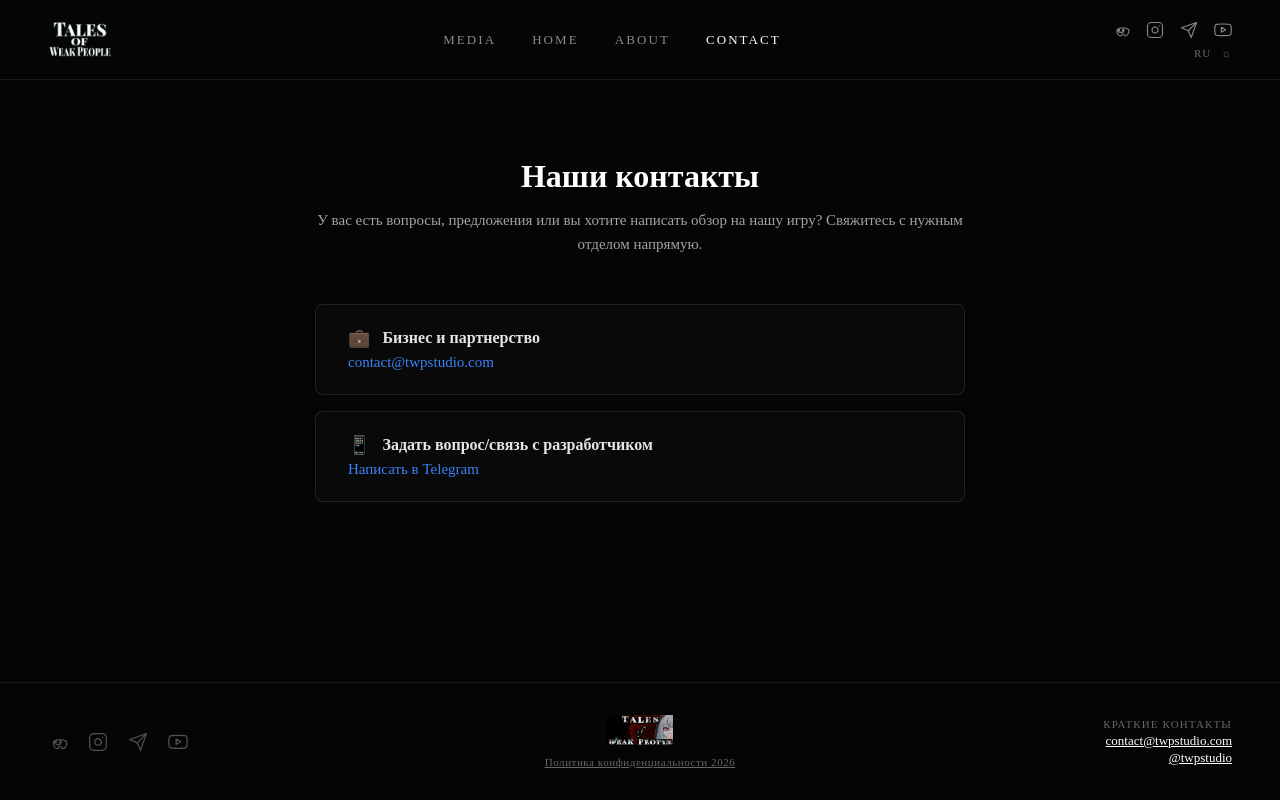
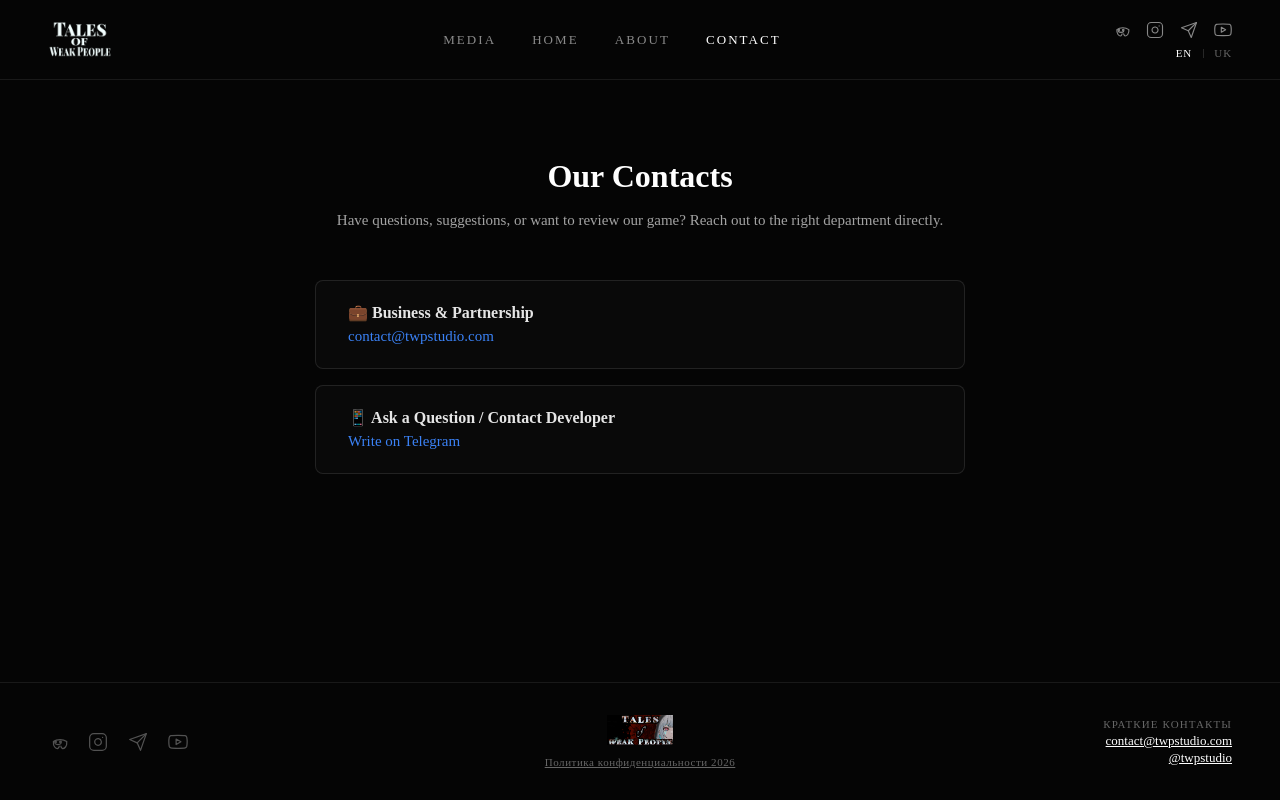
Before and after one commit to spidermanhero1/routingPage, a React (Vite) app: page /contact in a window 1280 px wide. Built offline with nearby package versions, Linux system fonts and the light colour scheme.

Commit message:
make 3 page  localization

```diff
--- a/src/components/Header/Header.jsx
+++ b/src/components/Header/Header.jsx
@@ -1,6 +1,7 @@
 import React from 'react';
 import { useNavigate, useLocation } from 'react-router';
 import styles from './Header.module.css';
+import { useLanguage } from '../../context/LanguageContext';
 import logoSrc from '../../assets/logo.png';
 import { CONTACTS } from '../../data/contacts';
 
@@ -14,6 +15,7 @@ const NAVIGATION = [
 const Header = () => {
   const navigate = useNavigate();
   const location = useLocation();
+  const { lang, setLang, t } = useLanguage();
 
   // 1. Проверяем, находимся ли мы на главной странице
   const isHomePage = location.pathname === '/';
@@ -30,19 +32,31 @@ const Header = () => {
       </div>
 
       <nav className={styles.nav}>
-        {NAVIGATION.map((item) => {
-          const isActive = location.pathname === item.path;
-          return (
-            <button
-              key={item.path}
-              type="button"
-              className={`${styles.navItem} ${isActive ? styles.active : ''}`}
-              onClick={() => navigate(item.path)}
-            >
-              {item.label}
-            </button>
-          );
-        })}
+        {/* 3. Применяем функцию t() к названиям вкладок */}
+        <button
+          className={`${styles.navItem} ${location.pathname === '/media' ? styles.active : ''}`}
+          onClick={() => navigate('/media')}
+        >
+          {t('nav.media')}
+        </button>
+        <button
+          className={`${styles.navItem} ${location.pathname === '/' ? styles.active : ''}`}
+          onClick={() => navigate('/')}
+        >
+          {t('nav.home')}
+        </button>
+        <button
+          className={`${styles.navItem} ${location.pathname === '/about' ? styles.active : ''}`}
+          onClick={() => navigate('/about')}
+        >
+          {t('nav.about')}
+        </button>
+        <button
+          className={`${styles.navItem} ${location.pathname === '/contact' ? styles.active : ''}`}
+          onClick={() => navigate('/contact')}
+        >
+          {t('nav.contact')}
+        </button>
       </nav>
 
       <div className={styles.actions}>
@@ -84,10 +98,25 @@ const Header = () => {
           </a>
 
         </div>
-
-        <div className={styles.systemControls}>
-          <button type="button" className={styles.controlBtn}>RU</button>
-          <button type="button" className={styles.controlBtn}>☼</button>
+       <div className={styles.systemControls}>
+          {/* 4. Кнопки смены языка EN и UK */}
+          <button
+            type="button"
+            className={styles.controlBtn}
+            style={{ color: lang === 'en' ? '#fff' : '#666' }}
+            onClick={() => setLang('en')}
+          >
+            EN
+          </button>
+          <span style={{ color: '#444', fontSize: '11px' }}>|</span>
+          <button
+            type="button"
+            className={styles.controlBtn}
+            style={{ color: lang === 'uk' ? '#fff' : '#666' }}
+            onClick={() => setLang('uk')}
+          >
+            UK
+          </button>
         </div>
       </div>
     </header>
--- /dev/null
+++ b/src/context/LanguageContext.jsx
@@ -0,0 +1,37 @@
+import React, { createContext, useState, useContext, useEffect } from 'react';
+import { en } from '../data/locales/en';
+import { uk } from '../data/locales/uk';
+
+const dictionaries = { en, uk };
+
+const LanguageContext = createContext();
+
+export const LanguageProvider = ({ children }) => {
+  // Берем язык из кэша браузера, если его нет — ставим 'en'
+  const [lang, setLang] = useState(() => localStorage.getItem('app_lang') || 'en');
+
+  // Сохраняем выбор пользователя, чтобы при перезагрузке язык не сбрасывался
+  useEffect(() => {
+    localStorage.setItem('app_lang', lang);
+  }, [lang]);
+
+  // Функция перевода: принимает ключ (например, 'nav.home') и отдает текст
+  const t = (key) => {
+    const keys = key.split('.');
+    let value = dictionaries[lang];
+
+    for (let k of keys) {
+      if (value[k] === undefined) return key;
+      value = value[k];
+    }
+    return value;
+  };
+
+  return (
+    <LanguageContext.Provider value={{ lang, setLang, t }}>
+      {children}
+    </LanguageContext.Provider>
+  );
+};
+
+export const useLanguage = () => useContext(LanguageContext);
--- a/src/data/locales/en.js
+++ b/src/data/locales/en.js
@@ -9,16 +9,33 @@ export const en = {
     subtitle: 'Independent Game Development Studio',
     wishlist: 'Wishlist on Steam',
   },
+  about: {
+    foundedLabel: 'FOUNDED',
+    foundedDate: 'June 5, 2026',
+    headquarterLabel: 'HEADQUARTER',
+    headquarterValue: 'Planet Earth',
+    leftCol: {
+      p1: 'TWP.Studio was founded by an independent developer who sees game creation as pure artistic expression rather than a corporate race. Free from industry dogmas, preset molds, or chasing fleeting trends.',
+      p2: 'Creativity knows no labels, age, background, or predefined roles. The creator remains neutral and dissolves into the work itself — because the only thing that truly matters is the experience delivered to the player.',
+      p3: 'The journey began with visual novels — a medium driven by storytelling, atmosphere, and intimate narratives. Yet this is only the starting point: the studio evolves without boundaries, embracing new ideas and formats.',
+    },
+    rightCol: {
+      p1: 'Exploring different genres is a natural progression. Moving from atmospheric narrative adventures into new interactive spaces and mechanics: no single genre should confine a genuine idea.',
+      p2: 'Each project is a standalone world built from the ground up with meticulous attention to detail. No biases, no assumptions, and no creative limits — just craft, code, and an honest connection with the player.',
+      quote: 'For us, games are neither bound by the identities of their creators nor confined by genre labels. They are living worlds, mood, and experiences that speak entirely for themselves.',
+    },
+  },
+  contact: {
+    title: 'Our Contacts',
+    subtitle: 'Have questions, suggestions, or want to review our game? Reach out to the right department directly.',
+    businessTitle: '💼 Business & Partnership',
+    devTitle: '📱 Ask a Question / Contact Developer',
+    telegramAction: 'Write on Telegram',
+  },
+  media: {
+    charactersTitle: 'Characters',
+    charactersDesc: 'Here will be the character descriptions. Learn about the lore, personality traits, and unique abilities.',
+    locationsTitle: 'Atmospheric Locations',
+    locationsDesc: 'Trenches scarred by the cataclysm, enveloped in a mysterious yellow fog. Explore the gloomy corridors, abandoned ruins, and hidden dungeons.',
+  }
 };
-export const uk = {
-  nav: {
-    media: 'Media',
-    home: 'Home',
-    about: 'About',
-    contact: 'Contact',
-  },
-  home: {
-    subtitle: 'Independent Game Development Studio',
-    wishlist: 'Wishlist on Steam',
-  },
-};
--- a/src/data/locales/uk.js
+++ b/src/data/locales/uk.js
@@ -9,4 +9,33 @@ export const uk = {
     subtitle: 'Незалежна студія розробки',
     wishlist: 'У бажане в Steam',
   },
+  about: {
+    foundedLabel: 'FOUNDED',
+    foundedDate: '5 червня 2026',
+    headquarterLabel: 'HEADQUARTER',
+    headquarterValue: 'Планета Земля',
+    leftCol: {
+      p1: 'TWP.Studio заснована незалежним розробником, для якого створення ігор — це насамперед простір чистого творчого самовираження, а не корпоративні перегони. Тут немає рамок індустрії, нав’язаних ролей чи гонитви за трендами.',
+      p2: 'Творчість не визнає ярликів, віку, статусів чи формальних біографій. Особистість творця розчиняється у його роботах, адже єдиним мірилом залишається сам досвід, який гравець отримує по той бік екрана.',
+      p3: 'Шлях розпочався з візуальних новел — формату, де на першому місці стоять сценарій, атмосфера та особисті історії. Але це лише відправна точка: студія вільно розвивається та відкрита до будь-яких механік і напрямів.',
+    },
+    rightCol: {
+      p1: 'Вихід у нові жанри — природний крок уперед. Від камерних наративних історій до інтерактивних експериментів і нових ігрових форм: межі одного жанру затісні для втілення всіх задумів.',
+      p2: 'Кожен проєкт — це повністю самостійний світ, створений з нуля з увагою до деталей. Жодних стереотипів, упереджень чи обмежень — лише код, візуал та щирий діалог із гравцем.',
+      quote: 'Для нас ігри — це не ярлики авторів і не суворі рамки жанрів. Це емоції, живі світи та атмосфера, які говорять самі за себе.',
+    },
+  },
+  contact: {
+    title: 'Наші контакти',
+    subtitle: 'Маєте запитання, пропозиції або бажаєте написати огляд на нашу гру? Зв\'яжіться з потрібним відділом безпосередньо.',
+    businessTitle: '💼 Бізнес та партнерство',
+    devTitle: '📱 Задати питання / Зв\'язок з розробником',
+    telegramAction: 'Написати в Telegram',
+  },
+  media: {
+    charactersTitle: 'Персонажі',
+    charactersDesc: 'Тут буде опис персонажів. Дізнайтеся про лор, особливості характеру та унікальні здібності.',
+    locationsTitle: 'Атмосферні локації',
+    locationsDesc: 'Окопи, що залишилися після катаклізму, оповиті загадковим жовтим туманом. Досліджуйте похмурі коридори, покинуті міста та приховані підземелля.',
+  }
 };
--- a/src/main.jsx
+++ b/src/main.jsx
@@ -1,13 +1,14 @@
 import { StrictMode } from 'react'
 import { createRoot } from 'react-dom/client'
 import './reset.css'
+import { LanguageProvider } from './context/LanguageContext';
 import { BrowserRouter } from 'react-router'
 import App from './App.jsx'
 
 createRoot(document.getElementById('root')).render(
-  <StrictMode>
-    <BrowserRouter>
-        <App />
-    </BrowserRouter>
-  </StrictMode>,
+  <LanguageProvider>
+  <BrowserRouter>
+    <App />
+  </BrowserRouter>
+</LanguageProvider>,
 )
--- a/src/pages/Contact/Contact.jsx
+++ b/src/pages/Contact/Contact.jsx
@@ -1,23 +1,24 @@
 import React from 'react';
 import styles from './Contact.module.css';
 import { CONTACTS } from '../../data/contacts';
+import { useLanguage } from '../../context/LanguageContext';
 
 const Contact = () => {
+  const { t } = useLanguage(); // Достаем функцию перевода
+
   return (
     <div className={styles.container}>
       <div className={styles.content}>
-        <h1 className={styles.title}>Наши контакты</h1>
+        <h1 className={styles.title}>{t('contact.title')}</h1>
         <p className={styles.intro}>
-          У вас есть вопросы, предложения или вы хотите написать обзор на нашу игру?
-          Свяжитесь с нужным отделом напрямую.
+          {t('contact.subtitle')}
         </p>
 
         <div className={styles.list}>
           {/* Карточка Email */}
           <div className={styles.card}>
             <div className={styles.cardHeader}>
-              <span className={styles.icon}>💼</span>
-              <span className={styles.label}>Бизнес и партнерство</span>
+              <span className={styles.label}>{t('contact.businessTitle')}</span>
             </div>
             <a href={`mailto:${CONTACTS.email}`} className={styles.link}>
               {CONTACTS.email}
@@ -27,11 +28,10 @@ const Contact = () => {
           {/* Карточка Telegram */}
           <div className={styles.card}>
             <div className={styles.cardHeader}>
-              <span className={styles.icon}>📱</span>
-              <span className={styles.label}>Задать вопрос/связь с разработчиком</span>
+              <span className={styles.label}>{t('contact.devTitle')}</span>
             </div>
             <a href={CONTACTS.telegram} target="_blank" rel="noreferrer" className={styles.link}>
-              Написать в Telegram
+              {t('contact.telegramAction')}
             </a>
           </div>
         </div>
```
Also changed, not shown: src/pages/Home/Home.jsx (+5 -2 lines).
